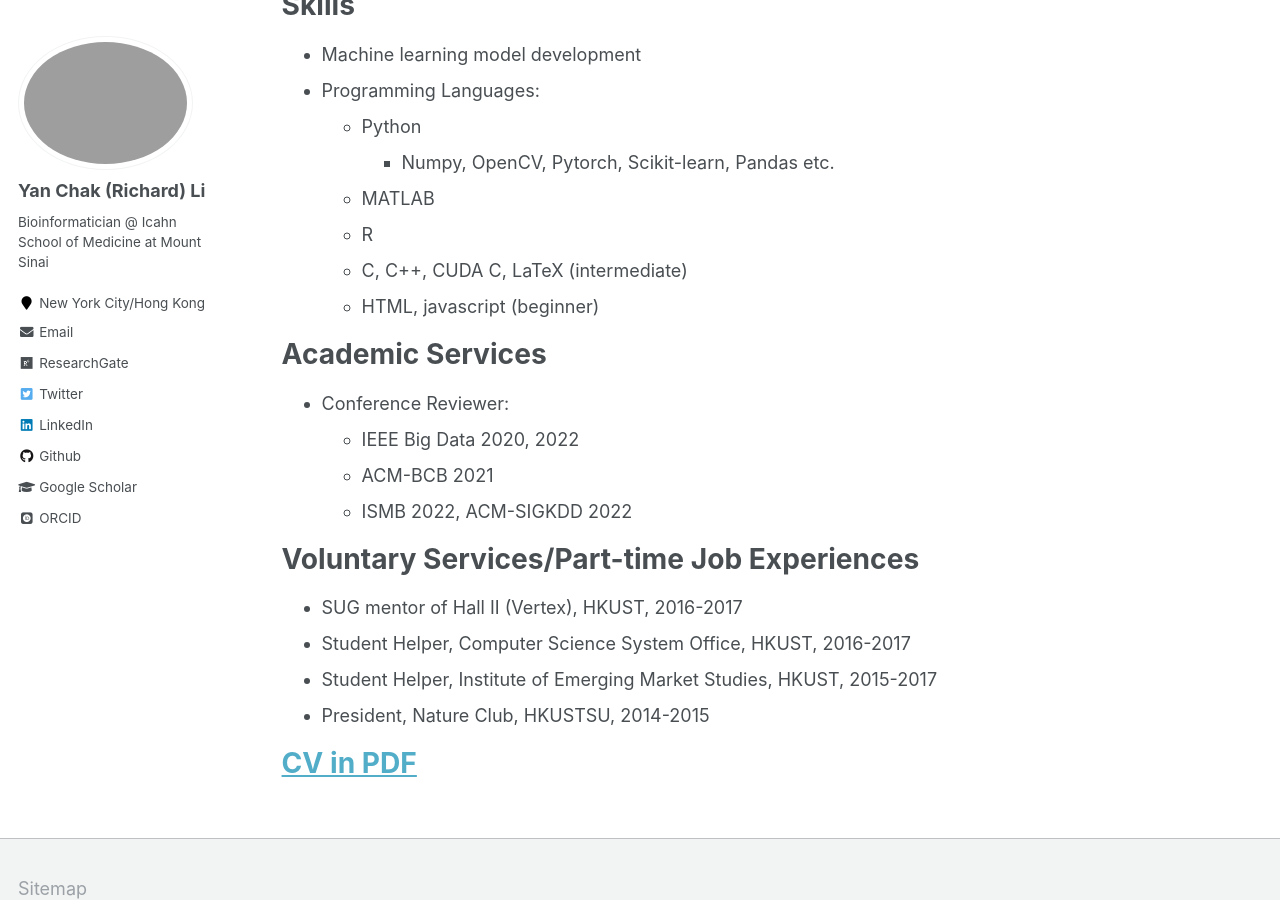
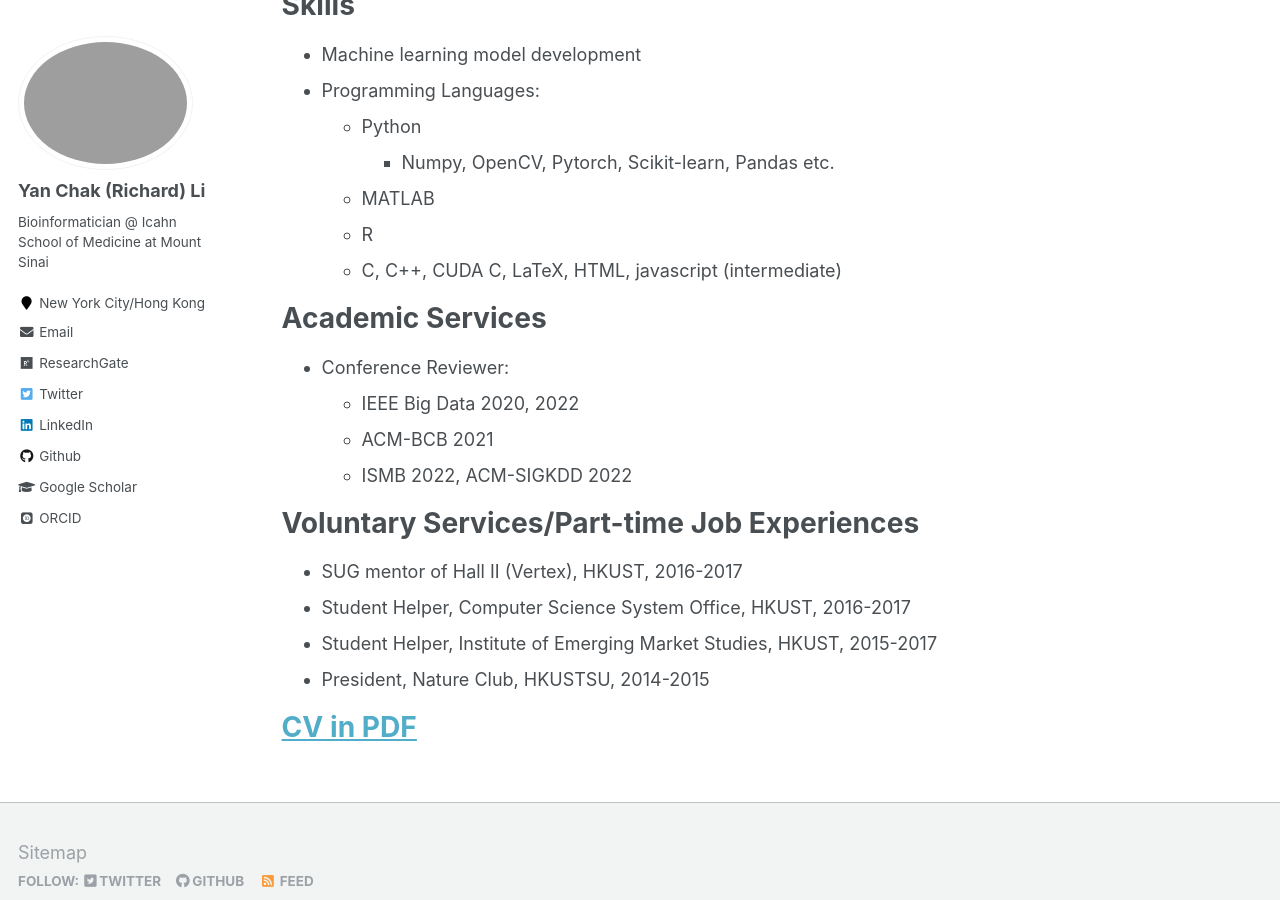
Before and after one commit to huhrichard/huhrichard.github.io, a Jekyll site: the page built from _pages/cv.md, in a window 1280 px wide and 900 px high, scrolled down 2792 px. Built offline with Jekyll 4.4.1, drawn with Linux system fonts in a browser that asks for light colours; some web fonts are replaced.

Commit message:
no message

```diff
--- a/_pages/cv.md
+++ b/_pages/cv.md
@@ -88,8 +88,7 @@ Skills
     * Numpy, OpenCV, Pytorch, Scikit-learn, Pandas etc.
   * MATLAB
   * R
-  * C, C++, CUDA C, LaTeX (intermediate)
-  * HTML, javascript (beginner)
+  * C, C++, CUDA C, LaTeX, HTML, javascript (intermediate)
 
 Academic Services
 ======
```
